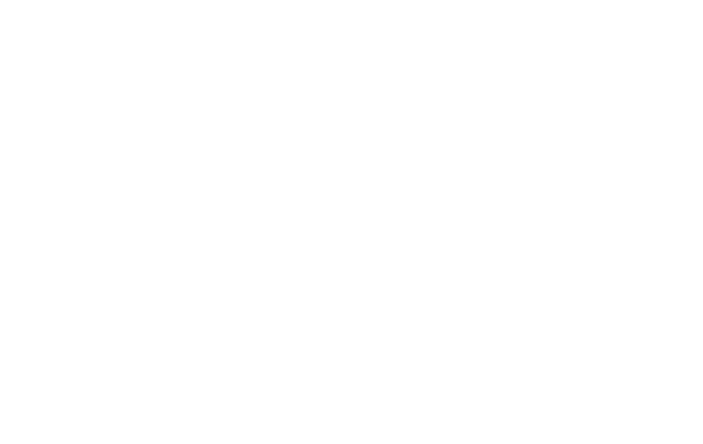
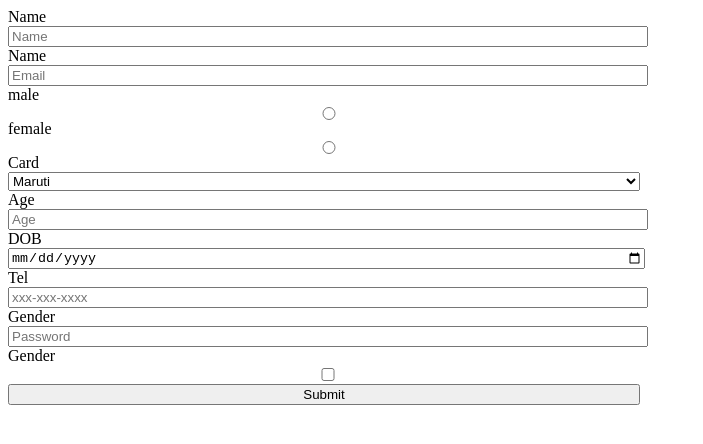
Before and after one commit to acciojob/signup-form-car-Chaitanya306, a website: page main.html in a window 1280 px wide. Shown: the whole page, without its empty margins (0-703 px from the left). Drawn offline with Linux system fonts and the light colour scheme.

Commit message:
created a submission

```diff
--- a/main.html
+++ b/main.html
@@ -8,6 +8,32 @@
 
 <body>
 	<!-- the entire body must be written by student -->
+	<form post="">
+		<label for="name">Name</label>
+		<input type="text" id="name" placeholder="Name" required />
+		<label for="email">Name</label>
+		<input type="email" id="email" placeholder="Email" required />
+		<label for="gender_m">male</label>
+		<input type="radio" id="gender_m" name="gender"  required />
+		<label for="gender_f">female</label>
+		<input type="radio" id="gender_f" name="gender" required />
+		<label for="cars">Card</label>
+		<select id="cars" required>
+			<option>Maruti</option>
+			<option>Suzuki</option>
+		</select>
+		<label for="age">Age</label>
+		<input type="number" id="age" placeholder="Age" required />
+		<label for="dob">DOB</label>
+		<input type="date" id="dob" required />
+		<label for="tel">Tel</label>
+		<input type="tel" id="tel" placeholder="xxx-xxx-xxxx" />
+		<label for="password">Gender</label>
+		<input type="password" id="password" placeholder="Password" required/>
+		<label for="tos">Gender</label>
+		<input type="checkbox" id="tos" required/>
+		<button type="submit">Submit</button>
+	</form>
     <script type="text/javascript" src="./script.js">
 </script>
 
--- a/styles.css
+++ b/styles.css
@@ -1,2 +1,10 @@
 
 /* Your CSS Code here. */
+form{
+	display:flex;
+	flex-direction:column;
+}
+
+form input,select,button{
+	width:50%;
+}
```
